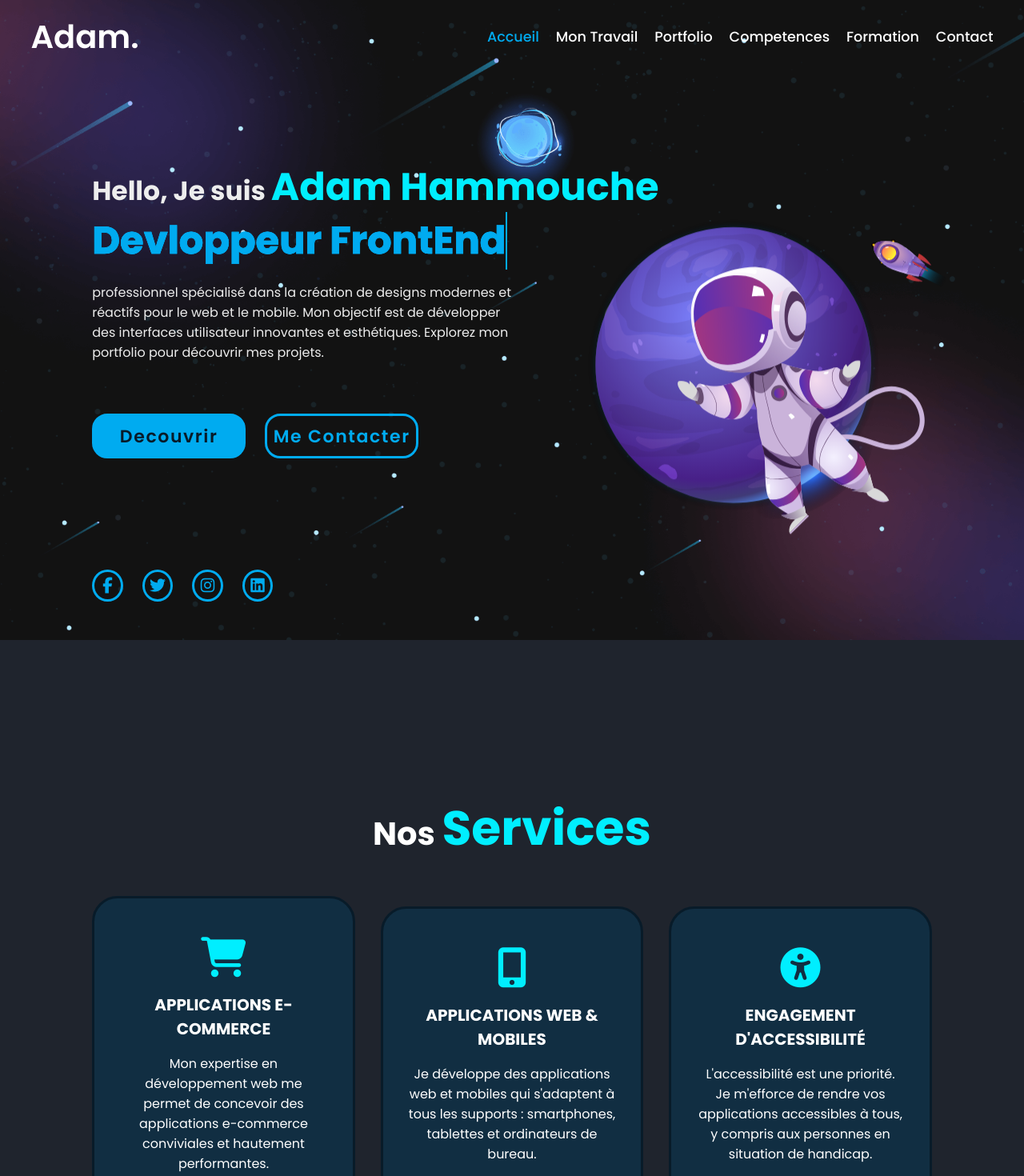
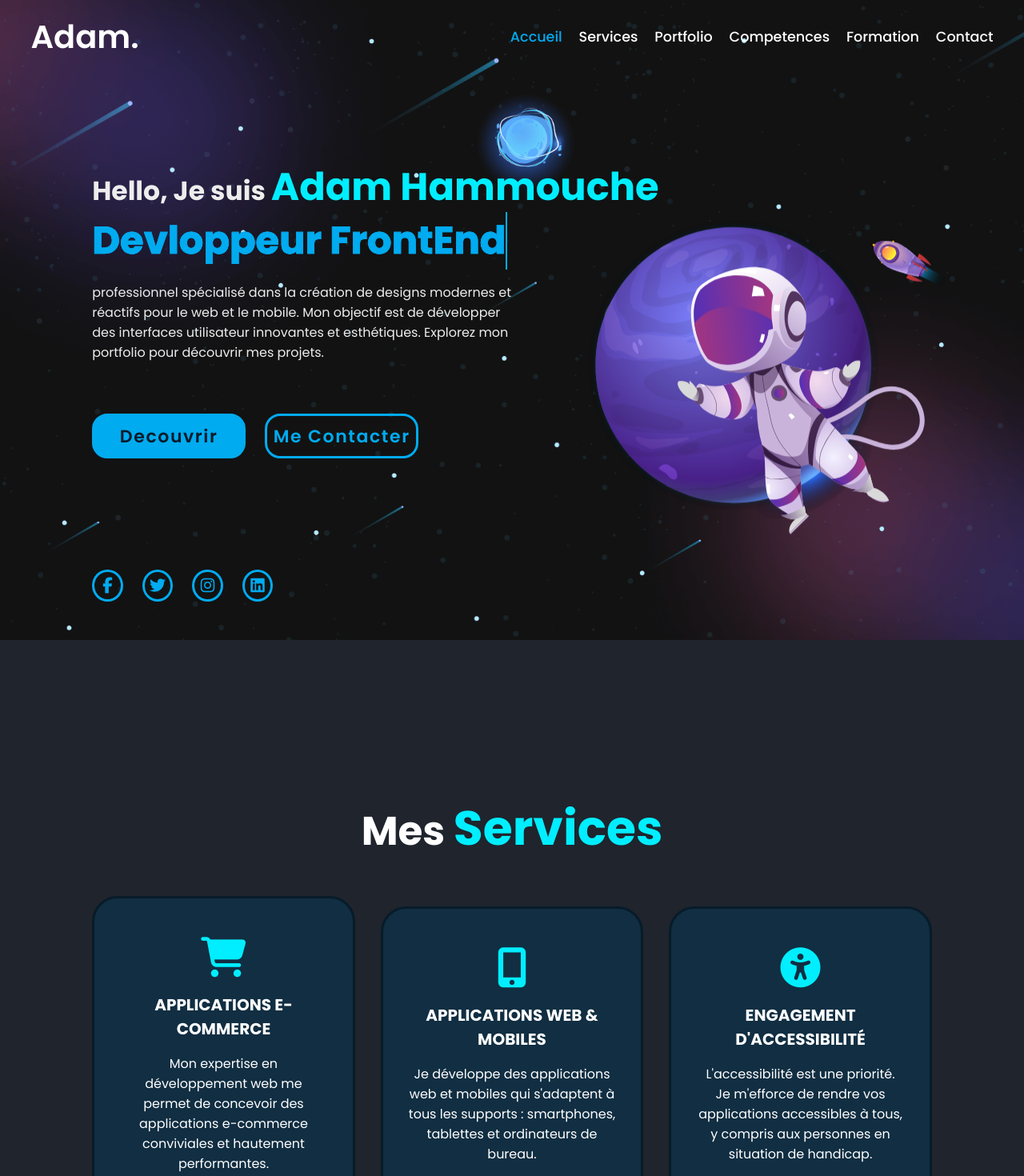
Before and after one commit to adam0794hh/Adam-hammouche-portfolio, a React (Vite) app: page / in a window 1280 px wide. Shown: the top 1470 px of the page at 80% size. Built offline with nearby package versions, Linux system fonts and the light colour scheme.

Commit message:
refacto- Amelioration

```diff
--- a/src/components/Navbar.jsx
+++ b/src/components/Navbar.jsx
@@ -17,7 +17,7 @@ function Navbar() {
         if (scrolly >= 0 && scrolly < 735) {
             setActiveSection('Accueil');
         } else if (scrolly >= 735 && scrolly < 1512) {
-            setActiveSection('Mon Travail');
+            setActiveSection('Services');
         } else if (scrolly >= 1512 && scrolly < 2559) {
             setActiveSection('Portfolio');
         } else if (scrolly >= 2559 && scrolly < 3592) {
@@ -65,8 +65,8 @@ function Navbar() {
             <nav className={`navbar ${showMenu ? 'show' : ''}`}>
                 <a href='#' className={` ${activeSection === 'Accueil' ? 'active' : ''}`}
                     onClick={() => handleClick('Accueil', 'Accueil')}>Accueil</a>
-                <a href='#Works' className={` ${activeSection === 'Mon Travail' ? 'active' : ''}`}
-                    onClick={() => handleClick('Mon Travail', 'Mon Travail')}>Mon Travail</a>
+                <a href='#Works' className={` ${activeSection === 'Services' ? 'active' : ''}`}
+                    onClick={() => handleClick('Services', 'Services')}>Services</a>
                 <a href='#Portfolio' className={` ${activeSection === 'Portfolio' ? 'active' : ''}`}
                     onClick={() => handleClick('Portfolio', 'Portfolio')} >Portfolio</a>
                 <a href='#skills' className={` ${activeSection === 'Competences' ? 'active' : ''}`}
--- a/src/components/WorkWrap.jsx
+++ b/src/components/WorkWrap.jsx
@@ -6,7 +6,7 @@ function WorkWrap({ icon, title, description }) {
       <i className={`fas ${icon}`}></i>
       <h3 className='wrap-title'>{title}</h3>
       <p>{description}</p>
-      <a href="#" className="btn2">En savoir plus</a>
+      <a href="#skills" className="btn2">En savoir plus</a>
     </div>
   )
 }
--- a/src/components/Works.jsx
+++ b/src/components/Works.jsx
@@ -5,7 +5,7 @@ import WorkWrap from './WorkWrap'
 function Works() {
   return (
     <section id='Works' className='works'>
-      <h2 className='heading'>Nos <span>Services</span></h2>
+      <h2 className='heading'>Mes <span>Services</span></h2>
       <div className='works-container'>
         <WorkWrap
           title={"APPLICATIONS E-COMMERCE"}
--- a/src/components/works.css
+++ b/src/components/works.css
@@ -4,7 +4,7 @@
 }
 
 .works h2 {
-    font-size: 40px;
+    font-size: 50px;
     margin-bottom: 40px;
     margin-top: 30px;
     text-align: center;
```
